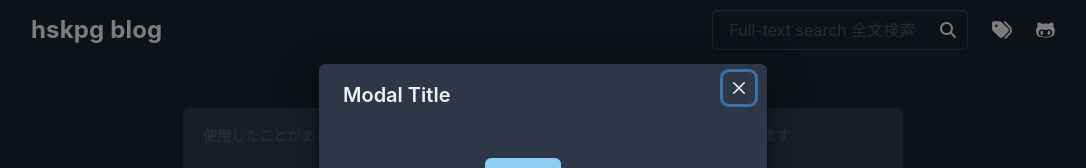
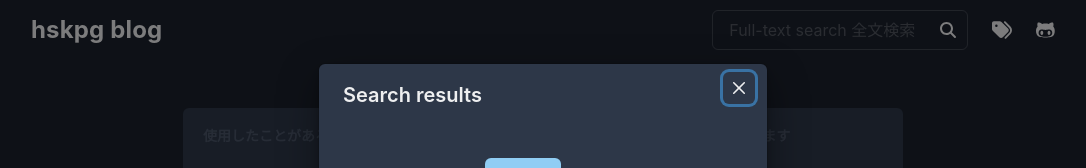
Before and after one commit to ShuntaH/next-ts-blog-template, a Next.js app: page / in a window 1280 px wide. Both pictures are taken after a click on the icon 1045 px from the left and 30 px from the top of the page. Shown: the top 168 px of the page, without its empty margins (97-1183 px from the left). Built offline with nearby package versions, Linux system fonts and the light colour scheme.

Commit message:
FIX: lint

```diff
--- a/src/components/search/search-form.tsx
+++ b/src/components/search/search-form.tsx
@@ -37,7 +37,11 @@ const SearchForm = ({boxProps}: Props) => {
 
   return (
     <Box {...boxProps}>
-      <FormControl width={{base:'full', md: '2xs'}}>
+      <FormControl
+        width={{
+          base:'full',
+          md: '2xs'}}
+      >
         <InputGroup size='md'>
           <Input
             type='text'
@@ -55,10 +59,16 @@ const SearchForm = ({boxProps}: Props) => {
         </InputGroup>
       </FormControl>
 
-      <Modal finalFocusRef={finalRef} isOpen={isOpen} onClose={onClose}>
+      <Modal
+        finalFocusRef={finalRef}
+        isOpen={isOpen}
+        onClose={onClose}
+      >
         <ModalOverlay />
         <ModalContent>
-          <ModalHeader>Modal Title</ModalHeader>
+          <ModalHeader>
+            Search results
+          </ModalHeader>
           <ModalCloseButton />
           <ModalBody>
             <Lorem count={2} />
@@ -68,7 +78,9 @@ const SearchForm = ({boxProps}: Props) => {
             <Button colorScheme='blue' mr={3} onClick={onClose}>
               Close
             </Button>
-            <Button variant='ghost'>Secondary Action</Button>
+            <Button variant='ghost'>
+              Secondary Action
+            </Button>
           </ModalFooter>
         </ModalContent>
       </Modal>
```
